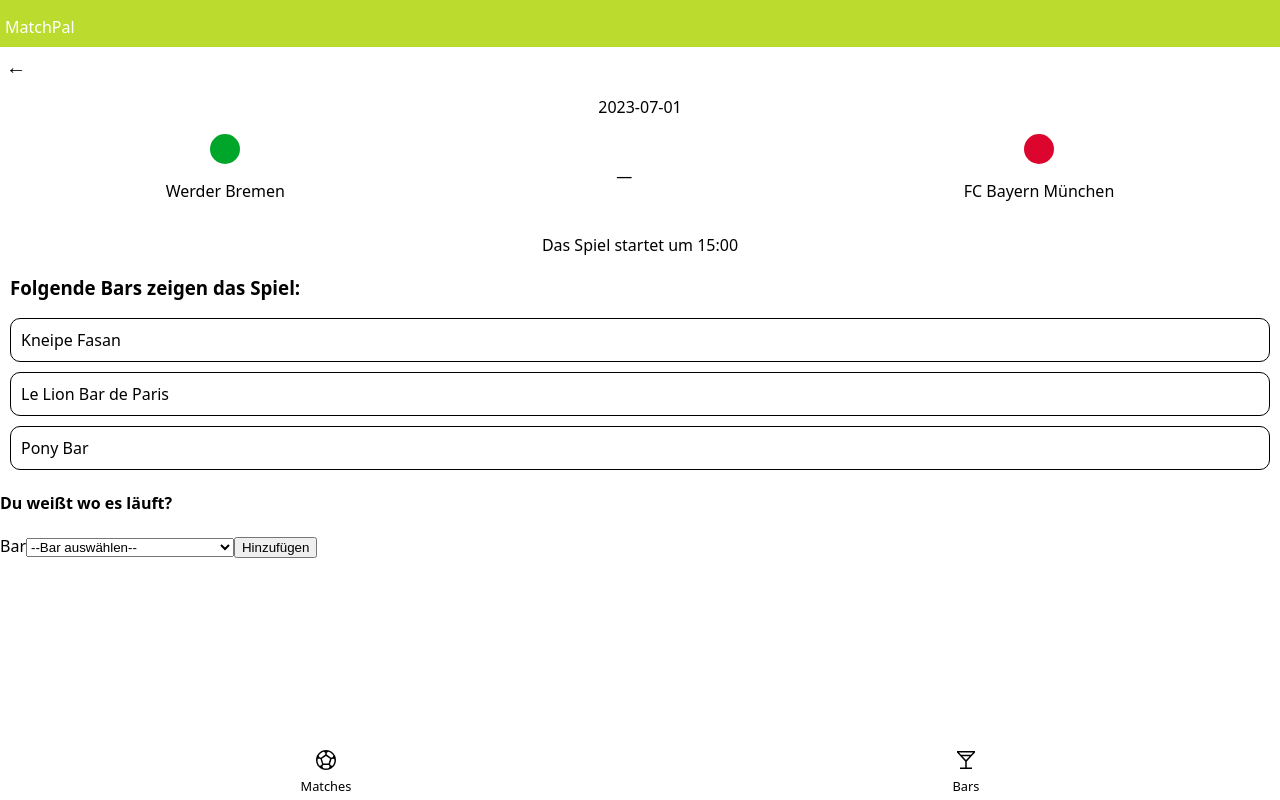
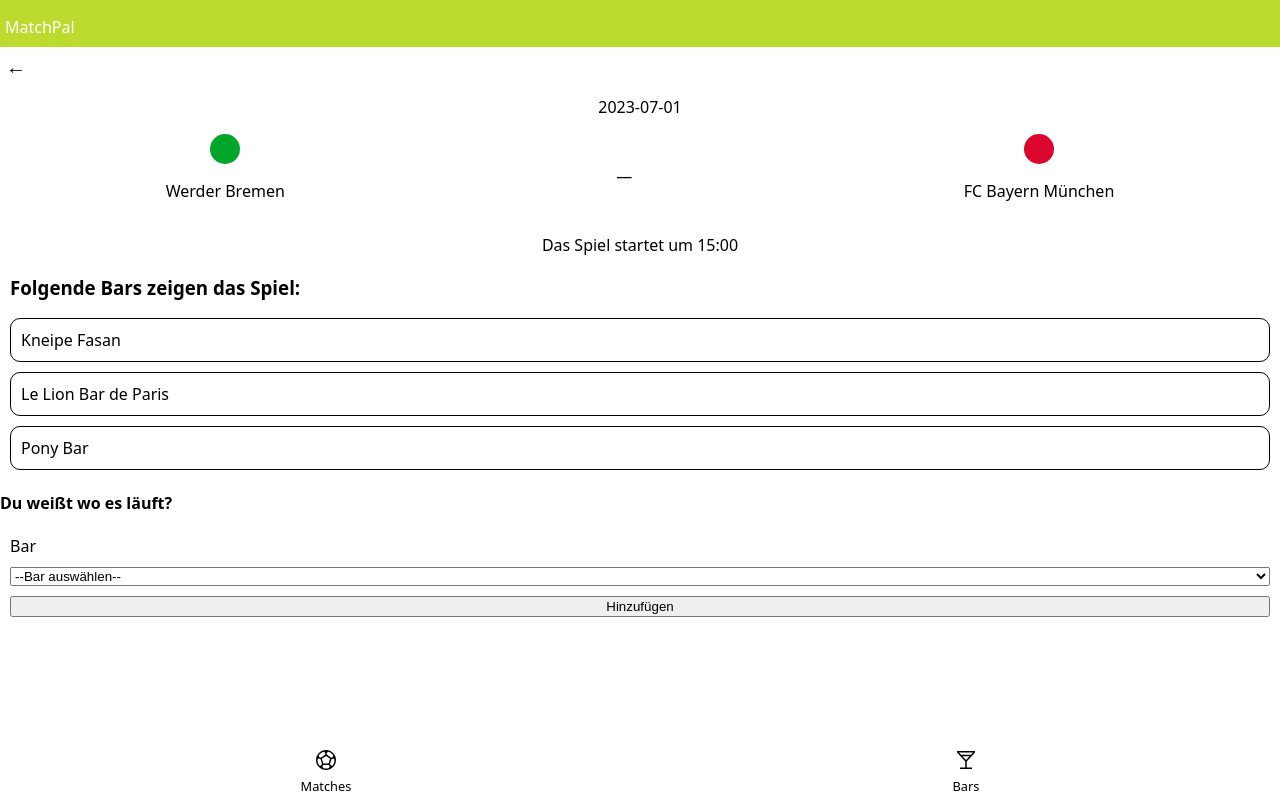
Before and after one commit to sebastianwel/MatchPal, a Next.js app: page /matches/1 in a window 1280 px wide. Built offline with nearby package versions, Linux system fonts and the light colour scheme.

Commit message:
finalized MatchesDetails Page by leveriging out to a new component and adding filters to the dropdown to only make not-in-the-list bars selectable

```diff
--- a/components/MatchDetailsForm/index.js
+++ b/components/MatchDetailsForm/index.js
@@ -1,5 +1,28 @@
+import styled from "styled-components"
 
+export default function MatchDetailsForm({bars, onSubmit, currentMatch}){
 
-export default function MatchDetailsForm(){
+const barsToAdd = bars.filter((bar) => (
+        !bar.matches.includes(currentMatch?.id)
+    ))
 
+    return(
+        <Form onSubmit={onSubmit}>
+        <label htmlFor="barSelector">Bar</label>
+        <select id="barSelector" name="newBarId">
+            <option>--Bar auswählen--</option>
+            {barsToAdd.map((bar) => (
+                <option key={bar.id} value={bar.id}>{bar.name}</option>
+            ))}
+        </select>
+        <button type="submit">Hinzufügen</button>
+        </Form>
+    )
 }
+
+const Form = styled.form`
+display: flex;
+flex-direction: column;
+margin: 10px;
+gap: 10px;
+`
--- a/pages/matches/[id].js
+++ b/pages/matches/[id].js
@@ -4,6 +4,7 @@
 import AppFooter from "../../components/AppFooter/";
 import SelectedMatch from "../../components/SelectedMatch";
 import { useState, useEffect } from "react";
+import MatchDetailsForm from "../../components/MatchDetailsForm";
 
 
 export default function MatchDetails({matches, bars}){
@@ -24,19 +25,17 @@
     setUpdatedBars(bars.filter((bar) => bar.matches.includes(currentMatch?.id)));
   }, [bars, currentMatch]);
 
-// useEffect(() => {
-//     setUpdatedBars(currentBars);
-//   }, []);
 
+// create function to handle the submit event
 function handleSubmit(event){
 event.preventDefault();
 const data = new FormData(event.target)
 const formData = Object.fromEntries(data);
 
 const selectedBar = bars.find((bar) => bar.id === parseInt(formData.newBarId))
-
 const isBarAlreadyAdded = updatedBars.some((bar) => bar.id === selectedBar.id);
 
+//check wheter the current list already contains the bar
 if (selectedBar && !isBarAlreadyAdded) {
 const updatedSelectedBar = {...selectedBar}
 updatedSelectedBar.matches.push(parseInt(currentMatch.id))
@@ -45,7 +44,6 @@
 setUpdatedBars(newUpdatedBars)}
 }
 
-console.log("update:", updatedBars)
     return(
         <>
         <AppHeader/>
@@ -57,18 +55,8 @@
                 <ListItem key={bar.id}>{bar.name}</ListItem>
             ))}
         </List>
-
         <h4>Du weißt wo es läuft?</h4>
-        <form onSubmit={handleSubmit}>
-        <label htmlFor="barSelector">Bar</label>
-        <select id="barSelector" name="newBarId">
-            <option>--Bar auswählen--</option>
-            {bars.map((bar) => (
-                <option key={bar.id} value={bar.id}>{bar.name}</option>
-            ))}
-        </select>
-        <button type="submit">Hinzufügen</button>
-        </form>
+        <MatchDetailsForm bars={bars} onSubmit={handleSubmit} currentMatch={currentMatch}/>
         <AppFooter/>
         </>
     )
```
